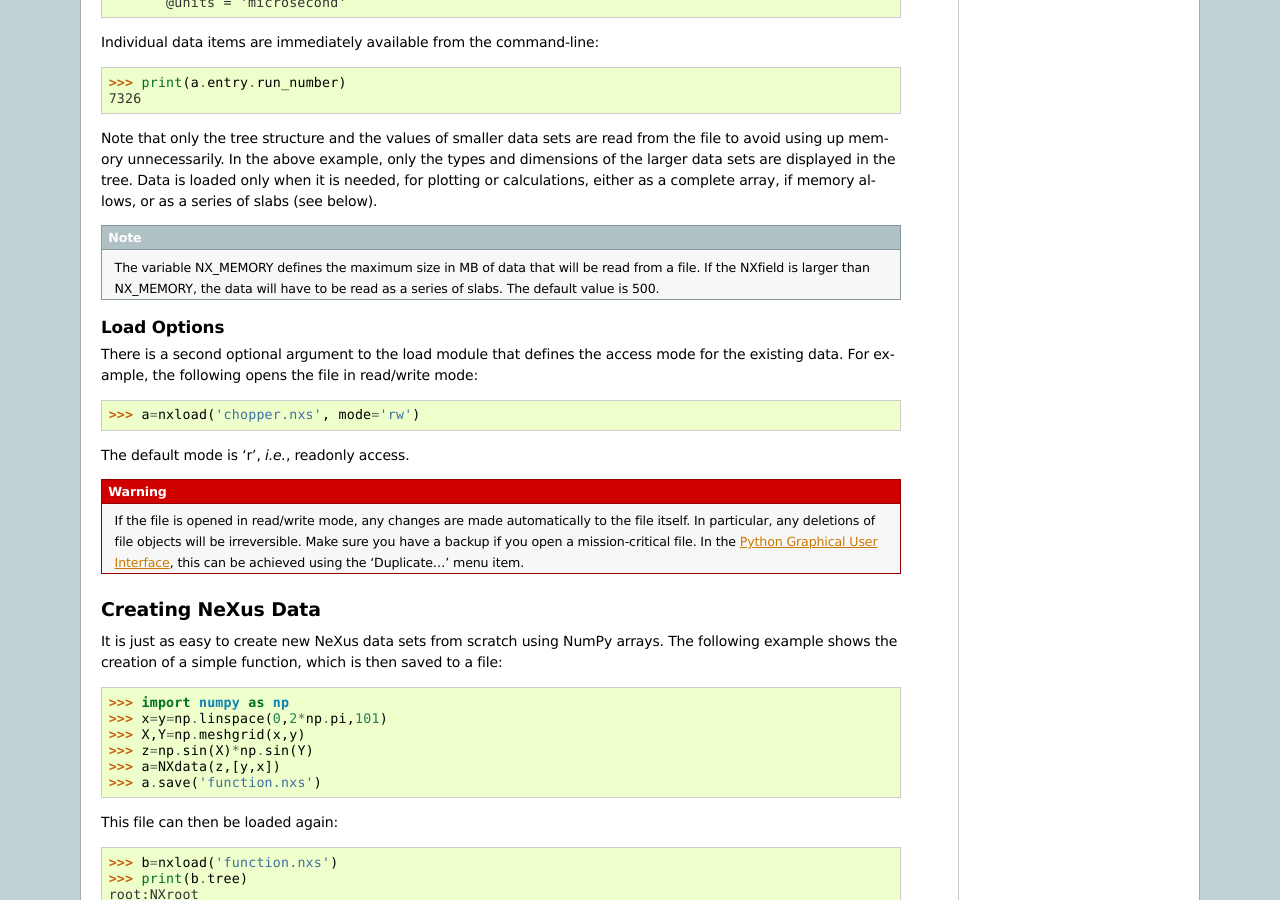
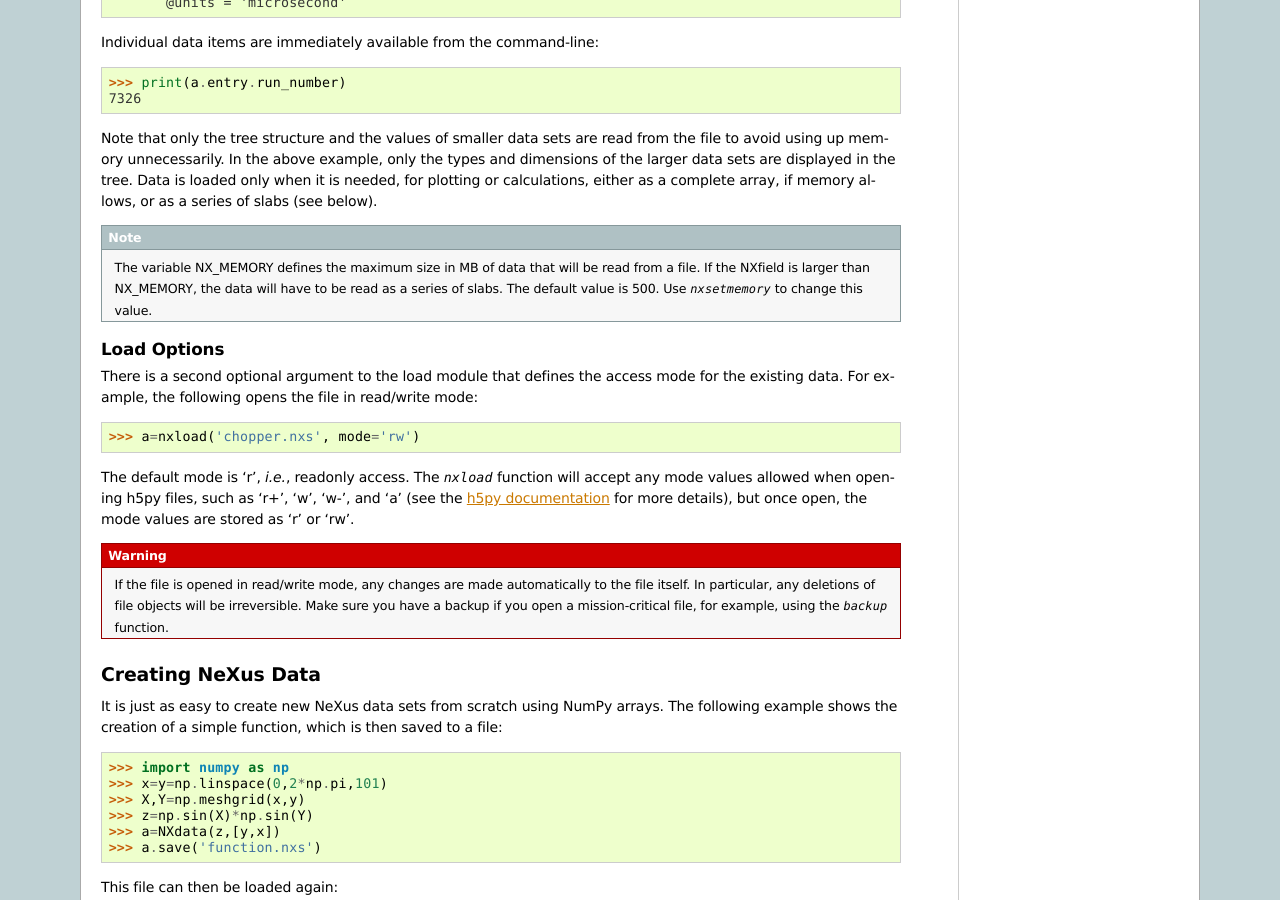
Before and after one commit to nexpy/nexpy, a Sphinx documentation site: the page built from doc/source/pythonshell.rst, in a window 1280 px wide and 900 px high, scrolled down 888 px. Built offline with Sphinx 7.4.7, drawn with Linux system fonts in a browser that asks for light colours.

Commit message:
Minor changes to documentation

```diff
--- a/doc/source/pythonshell.rst
+++ b/doc/source/pythonshell.rst
@@ -63,7 +63,7 @@ a complete array, if memory allows, or as a series of slabs (see below).
 .. note:: The variable NX_MEMORY defines the maximum size in MB of data that
           will be read from a file. If the NXfield is larger than NX_MEMORY, the
           data will have to be read as a series of slabs. The default value is
-          500.
+          500. Use `nxsetmemory` to change this value.
 
 Load Options
 ------------
@@ -73,13 +73,17 @@ read/write mode::
 
  >>> a=nxload('chopper.nxs', mode='rw')
 
-The default mode is 'r', *i.e.*, readonly access.
+The default mode is 'r', *i.e.*, readonly access. The `nxload` function will
+accept any mode values allowed when opening h5py files, such as 'r+', 'w',
+'w-', and 'a' (see the
+`h5py documentation <http://docs.h5py.org/en/stable/high/file.html>`_ for more
+details), but once open, the mode values are stored as 'r' or 'rw'.
 
 .. warning:: If the file is opened in read/write mode, any changes are made
              automatically to the file itself. In particular, any deletions of
              file objects will be irreversible. Make sure you have a backup
-             if you open a mission-critical file. In the :doc:`pythongui`, this
-             can be achieved using the 'Duplicate...' menu item.
+             if you open a mission-critical file, for example, using the
+             `backup` function.
 
 Creating NeXus Data
 ===================
```
